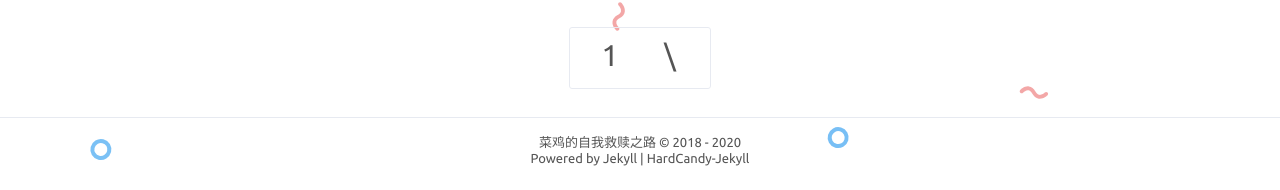
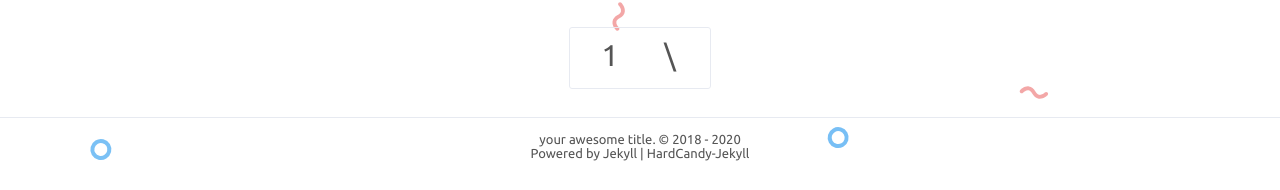
Before and after one commit to LazystudentCH/LazyStudentChhh.github.io, a Jekyll site: the page built from index.html, in a window 1280 px wide and 900 px high, scrolled down 748 px. Shown: the part 707-897 px from the top of the window. Built offline with Jekyll 4.4.1, drawn with Linux system fonts in a browser that asks for light colours; comment, search, counter and statistics services are not loaded; some of the changed lines change nothing that is shown; some of the changed text lies outside the part shown.

Commit message:
change config

```diff
--- a/_config.yml
+++ b/_config.yml
@@ -16,7 +16,7 @@
 author: true
 name: 'Chhhhhhh'
 NickName: 'Chhhhhhh'
-webtitle: 'your awesome webtitle'
+webtitle: '菜鸡的自我救赎之路'
 bio: 'your awesome bio'
 about: true
 aboutyou: '一只菜鸡罢了'
@@ -25,23 +25,23 @@
 # SNS
 SNS: true
 SNS-icon: #['Facebook', 'weibo', 'qq', 'github', 'Dribbble', 'Twitter', 'instagram', 'weixin', 'Codepen']
-  mail: 'mailto:abc@gmail.com'
+  mail: 'miracle.hu@qq.com'
   weixin: '' # 你的微信二维码存放的地址
   qq: '' # 你的qq二维码存放的地址 or http://wpa.qq.com/msgrd?v=3&uin='你的QQ号'&site=qq&menu=yes
   github: ''
-  Codepen: ''
-  weibo: ''
-  instagram: ''
-  Twitter: ''
-  Dribbble: ''
-  Facebook: ''
-  Google: ''
-  zhihu: ''
-  juejin: ''
-  twitch: ''
+  # Codepen: ''
+  # weibo: ''
+  # instagram: ''
+  # Twitter: ''
+  # Dribbble: ''
+  # Facebook: ''
+  # Google: ''
+  # zhihu: ''
+  # juejin: ''
+  # twitch: ''
 
 # 分页
-paginate: 2
+paginate: 10
 paginatepath: ['page:num']
 
 # since
@@ -69,7 +69,7 @@
 livere: true
 livere_uid: 'MTAyMC8zNDI2OS8xMDgwNg==' # MTAyMC8zNDI2OS8xMDgwNg==
 # Gitment评论 OAuth Application
-Gitment: false
+Gitment: true
 Gitment_owner: ''  # github用户名
 Gitment_repo: ''  # github博客存放的仓库名
 client_id: ''  # 注册 OAuth Application 后获得的 client_id
@@ -77,7 +77,7 @@
 
 # Share : weibo, qq, wechat, tencent, douban, qzone, linkedin, diandian, facebook, twitter, google
 social-share: true
-social-share-items: ['qq', 'wechat', 'weibo', 'twitter', 'facebook']
+social-share-items: ['qq', 'wechat', 'weibo']
 
 # 百度统计 在baidu-url里填写自己相关的url代码
 baidu: true
@@ -88,3 +88,10 @@
 
 # 博客头信息备选颜色（该部分在站点中不充当站点变量，将其写在post的头信息中用来充当页面变量）
 color: rgb(154,133,255) rgb(255,90,90) rgb(255,210,32) rgb(98,170,255)
+
+
+#首页信息
+title: your awesome title.
+page-title: Welcome.
+home-title: 希望对你有所帮助.
+description: 菜鸡的成长之路
```
